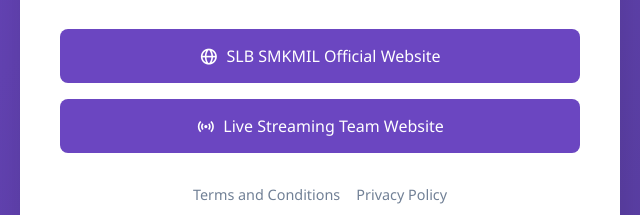
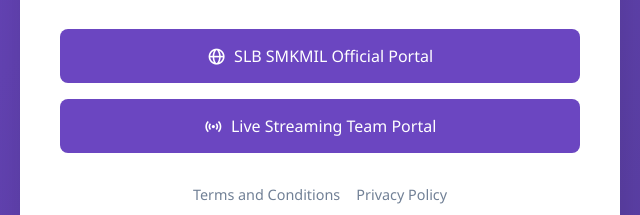
Before and after one commit to slbsmkmil/multilink, a plain HTML site: page index.html in a window 1280 px wide. Shown: the part 460-675 px from the top of the page, 320-960 px from the left. Drawn offline with nearby package versions, Linux system fonts and the light colour scheme.

Commit message:
Update index.html

```diff
--- a/index.html
+++ b/index.html
@@ -184,11 +184,11 @@
         <div class="link-container">
             <a href="https://bit.ly/slb-smkmil" class="link-button" target="_blank">
                 <i class='bx bx-globe'></i>
-                <span>SLB SMKMIL Official Website</span>
+                <span>SLB SMKMIL Official Portal</span>
             </a>
             <a href="https://bit.ly/tt-slb-smkmil" class="link-button" target="_blank">
                 <i class='bx bx-station'></i>
-                <span>Live Streaming Team Website</span>
+                <span>Live Streaming Team Portal</span>
             </a>
         </div>
 
```
